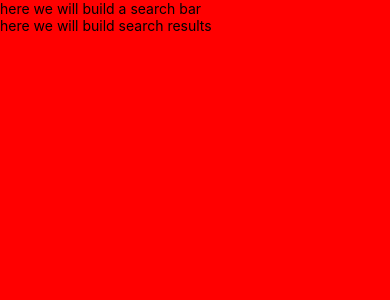
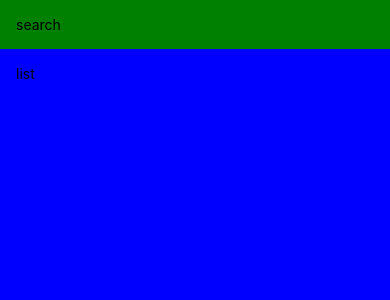
Before and after one commit to dvorakjt/MealsToGo, a React Native app: screen / in a window 390 px wide. Shown: the top 300 px of the page. Built offline with nearby package versions, Linux system fonts and the light colour scheme.

Commit message:
create layout for restaurant finder feature

```diff
--- a/App.js
+++ b/App.js
@@ -1,23 +1,26 @@
 import React from 'react';
-import { View, SafeAreaView, Text, StyleSheet, Platform } from 'react-native';
+import { SafeAreaView, StyleSheet, StatusBar } from 'react-native';
+
+import { RestaurantFinder } from './src/features/RestaurantFinder';
 
 export default function App() {
   return (
-    <SafeAreaView style={styles.container(Platform)}>
-      <View>
-        <Text>here we will build a search bar</Text>
-      </View>
-      <View>
-        <Text>here we will build search results</Text>
-      </View>
+    <SafeAreaView style={styles.container}>
+      <StatusBar
+        animated={true}
+        backgroundColor="#61dafb"
+        barStyle={'default'}
+        showHideTransition={'slide'}
+        hidden={false}
+      />
+      <RestaurantFinder />
     </SafeAreaView>
   )
 }
 
 const styles = StyleSheet.create({
-  container: ({ OS }) => ({
+  container: {
     flex: 1,
-    marginTop: OS === 'android' ? 10 : 0,
-    backgroundColor: OS === 'android' ? 'blue' : 'red'
-  })
+    marginTop: StatusBar.currentHeight
+  }
 });
--- /dev/null
+++ b/src/features/RestaurantFinder.js
@@ -0,0 +1,27 @@
+import React from 'react';
+import { View, Text, StyleSheet } from 'react-native';
+
+export const RestaurantFinder = () => {
+    return (
+        <>
+            <View style={styles.searchBar}>
+                <Text>search</Text>
+            </View>
+            <View style={styles.searchResults}>
+                <Text>list</Text>
+            </View>
+        </>
+    )
+}
+
+const styles = StyleSheet.create({
+    searchBar: {
+        padding: 16,
+        backgroundColor: 'green'
+    },
+    searchResults: {
+        padding: 16,
+        backgroundColor: 'blue',
+        flex: 1
+    }
+})
```
